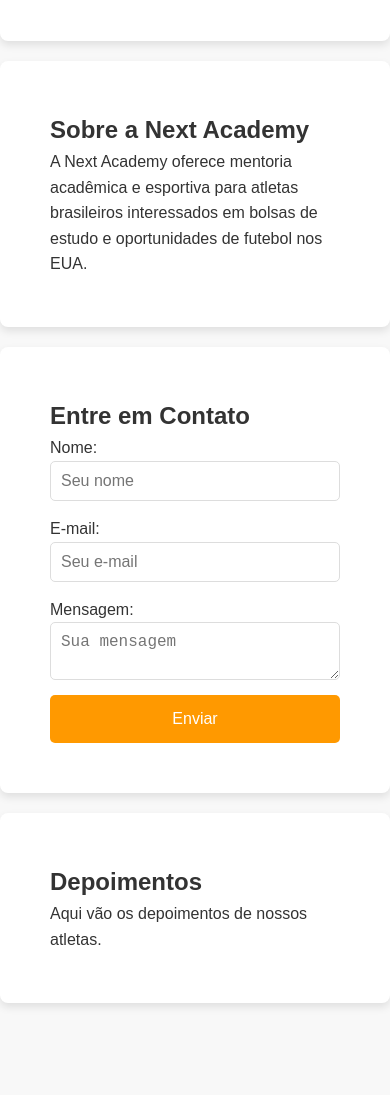
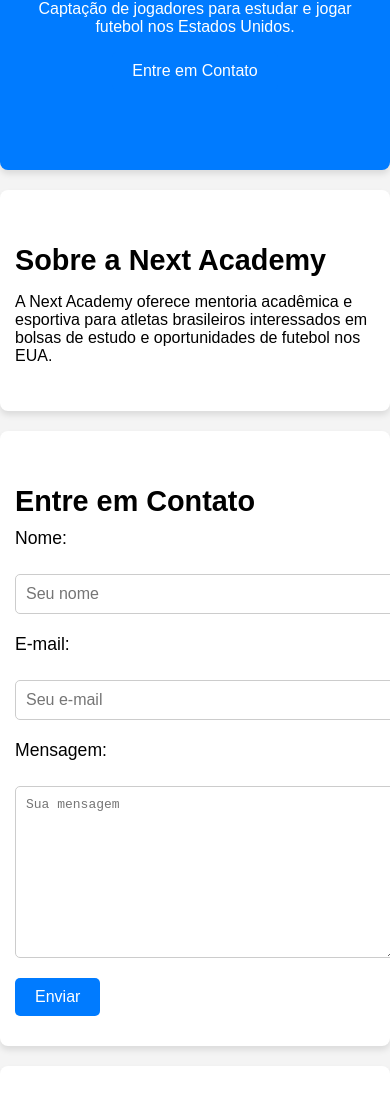
Before and after one commit to H4MI4/RaulNext, a plain HTML site: page index.html in a window 390 px wide. Shown: the part 233-1328 px from the top of the page. Before the commit the page ends 1256 px from the top, so only its background shows below. Drawn offline with Linux system fonts and the light colour scheme.

Commit message:
Update style.css

```diff
--- a/style.css
+++ b/style.css
@@ -1,102 +1,144 @@
-* {
+/* Estilos gerais */
+body {
+    font-family: Arial, sans-serif;
     margin: 0;
     padding: 0;
     box-sizing: border-box;
+    background-color: #f4f4f4; /* Cor de fundo neutra */
 }
 
-body {
-    font-family: 'Arial', sans-serif;
-    background-color: #f8f8f8;
-    color: #333;
-    line-height: 1.6;
-}
-
-nav {
-    background-color: #333;
-    padding: 15px;
-    text-align: center;
-}
-
-nav ul {
-    list-style-type: none;
-}
-
-nav ul li {
-    display: inline;
-    margin: 0 15px;
-}
-
-nav ul li a {
-    text-decoration: none;
-    color: #fff;
-    font-weight: bold;
-    transition: color 0.3s ease;
-}
-
-nav ul li a:hover {
-    color: #ff9900;
+h1, h2 {
+    font-size: 2em;
+    margin-bottom: 10px;
 }
 
 section {
-    padding: 50px;
+    padding: 50px 20px;
     margin: 20px 0;
     background-color: #fff;
     border-radius: 8px;
-    box-shadow: 0 4px 8px rgba(0, 0, 0, 0.1);
+    box-shadow: 0 4px 6px rgba(0, 0, 0, 0.1); /* Sombra leve para dar profundidade */
 }
 
-section h1, section h2 {
-    color: #333;
+/* Estilo da seção "Hero" */
+#hero {
+    background-color: #007bff;
+    color: white;
+    text-align: center;
+    padding: 80px 20px;
 }
 
+#hero h1 {
+    font-size: 3em;
+}
+
+#hero p {
+    font-size: 1.2em;
+    margin-top: 10px;
+}
+
+/* Estilo dos botões */
+button {
+    padding: 10px 20px;
+    background-color: #007bff;
+    color: white;
+    border: none;
+    cursor: pointer;
+    font-size: 1em;
+    border-radius: 5px;
+    transition: background-color 0.3s;
+}
+
+button:hover {
+    background-color: #0056b3;
+}
+
+/* Estilo do formulário */
+form {
+    display: flex;
+    flex-direction: column;
+    gap: 15px;
+}
+
+input, textarea {
+    padding: 10px;
+    font-size: 1em;
+    border: 1px solid #ccc;
+    border-radius: 5px;
+    margin: 5px 0;
+}
+
+input[type="text"], input[type="email"] {
+    width: 100%;
+}
+
+textarea {
+    width: 100%;
+    height: 150px;
+}
+
+/* Estilo para animação de scroll */
+.section.animate {
+    opacity: 1;
+    transform: translateY(0);
+    transition: opacity 0.5s, transform 0.5s;
+}
+
+.section {
+    opacity: 0;
+    transform: translateY(20px);
+}
+
+/* Estilos do botão de rolar para o topo */
 #scrollToTopBtn {
     display: none;
     position: fixed;
-    bottom: 30px;
-    right: 30px;
-    background-color: #ff9900;
+    bottom: 20px;
+    right: 20px;
+    background-color: #007bff;
+    color: white;
     border: none;
-    color: white;
-    padding: 15px;
-    border-radius: 50%;
-    font-size: 20px;
+    padding: 10px 20px;
+    border-radius: 5px;
     cursor: pointer;
+    font-size: 1.2em;
+    box-shadow: 0 4px 6px rgba(0, 0, 0, 0.2); /* Sombra do botão */
 }
 
 #scrollToTopBtn:hover {
-    background-color: #cc7a00;
+    background-color: #0056b3;
 }
 
-form {
-    display: flex;
-    flex-direction: column;
+/* Estilos do formulário de contato */
+#contactForm {
+    max-width: 600px;
+    margin: 0 auto;
 }
 
-form input, form textarea {
-    margin-bottom: 15px;
-    padding: 10px;
-    font-size: 16px;
-    border-radius: 5px;
-    border: 1px solid #ddd;
+label {
+    font-size: 1.1em;
+    margin-bottom: 5px;
 }
 
-form button {
-    padding: 15px;
-    font-size: 16px;
-    background-color: #ff9900;
-    border: none;
-    color: white;
-    border-radius: 5px;
-    cursor: pointer;
+#contactForm button {
+    align-self: flex-start;
 }
 
-form button:hover {
-    background-color: #cc7a00;
-}
+/* Estilos adicionais para o layout */
+@media (max-width: 768px) {
+    h1, h2 {
+        font-size: 1.8em;
+    }
 
-@media (max-width: 768px) {
-    nav ul li {
-        display: block;
-        margin: 10px 0;
+    #hero h1 {
+        font-size: 2.5em;
+    }
+
+    #hero p {
+        font-size: 1em;
+    }
+
+    section {
+        padding: 30px 15px;
     }
 }
```
